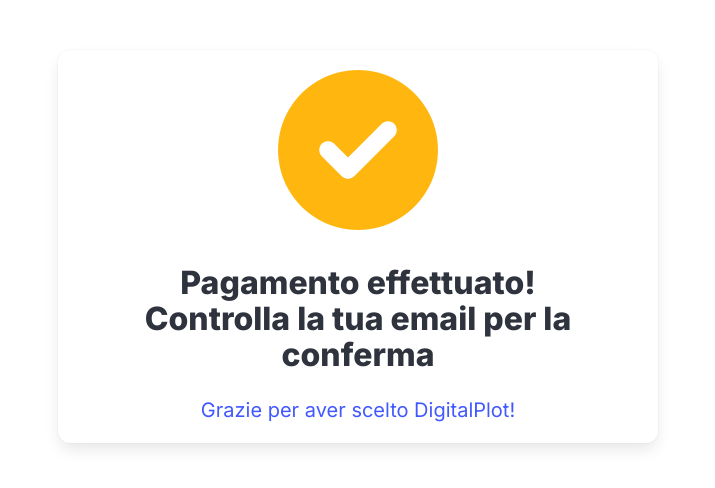
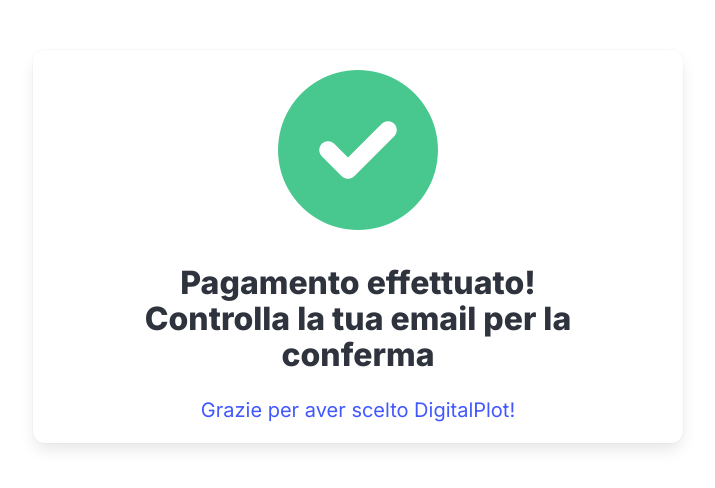
Before and after one commit to maikuITA/DigitalPlot, a PHP site: page /Progetto/Smarty/skeleton/confermapagamento.html in a window 1280 px wide. Shown: the part 76-564 px from the top of the page, without its empty margins (282-997 px from the left). Run offline with PHP 8.4, Linux system fonts and the light colour scheme; some libraries are stand-ins or nearby versions.

Commit message:
Fix sizes

```diff
--- a/Progetto/Smarty/skeleton/confermapagamento.css
+++ b/Progetto/Smarty/skeleton/confermapagamento.css
@@ -9,7 +9,7 @@
 
 .body-container > .card {
     width: 100%;
-    max-width: 600px;
+    max-width: 650px;
     height: 100%;
     max-height: inherit;
     display: flex;
--- a/Progetto/Smarty/skeleton/confermapagamento.html
+++ b/Progetto/Smarty/skeleton/confermapagamento.html
@@ -32,7 +32,7 @@
     </header>
     <div class="body-container">
         <div class="card">
-            <span class="icon is-centered has-text-warning">
+            <span class="icon is-centered has-text-success">
                 <i class="fa fa-check-circle fa-10x" aria-hidden="true"></i>
             </span>
             <p class="title">
--- a/Progetto/Smarty/skeleton/error404.css
+++ b/Progetto/Smarty/skeleton/error404.css
@@ -9,7 +9,7 @@
 
 .body-container > .card {
     width: 100%;
-    max-width: 600px;
+    max-width: 650px;
     height: 100%;
     max-height: inherit;
     display: flex;
```
